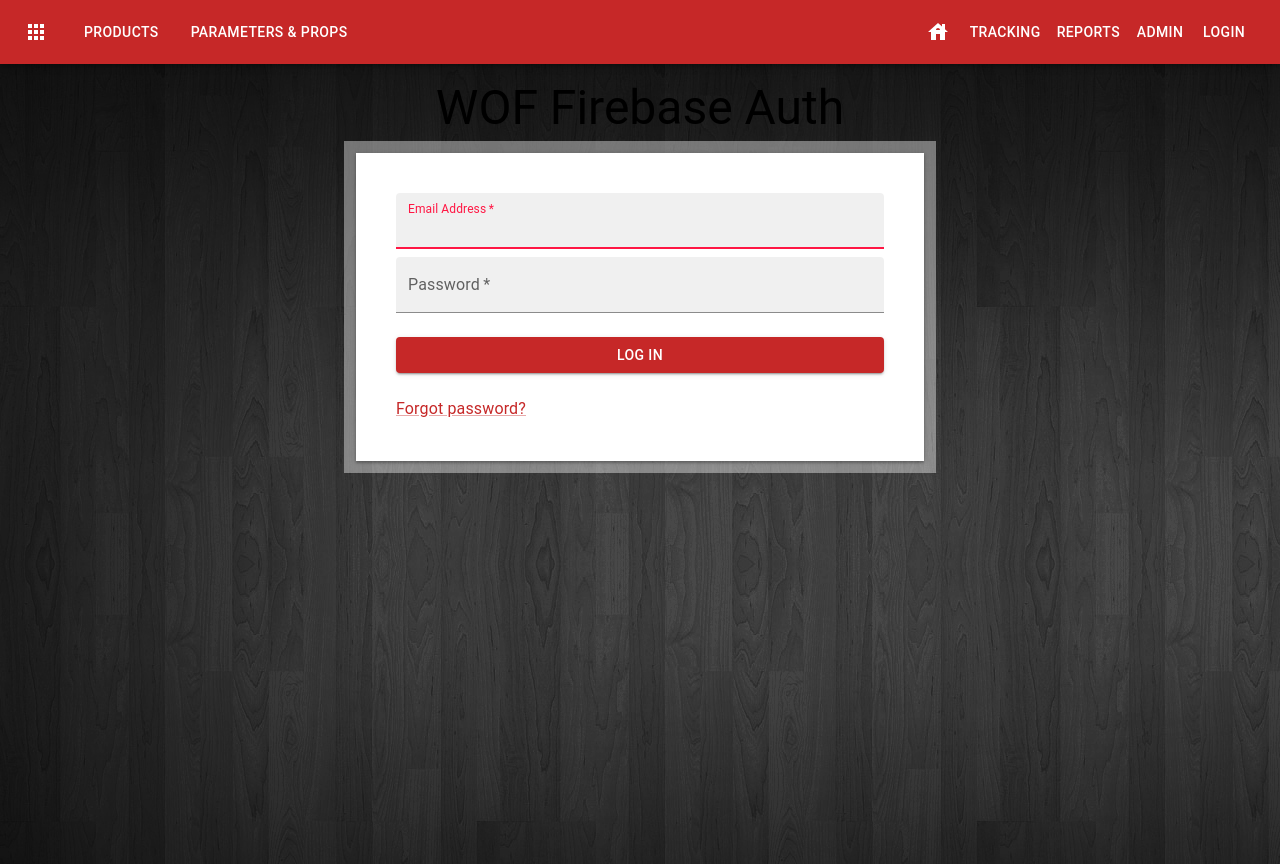
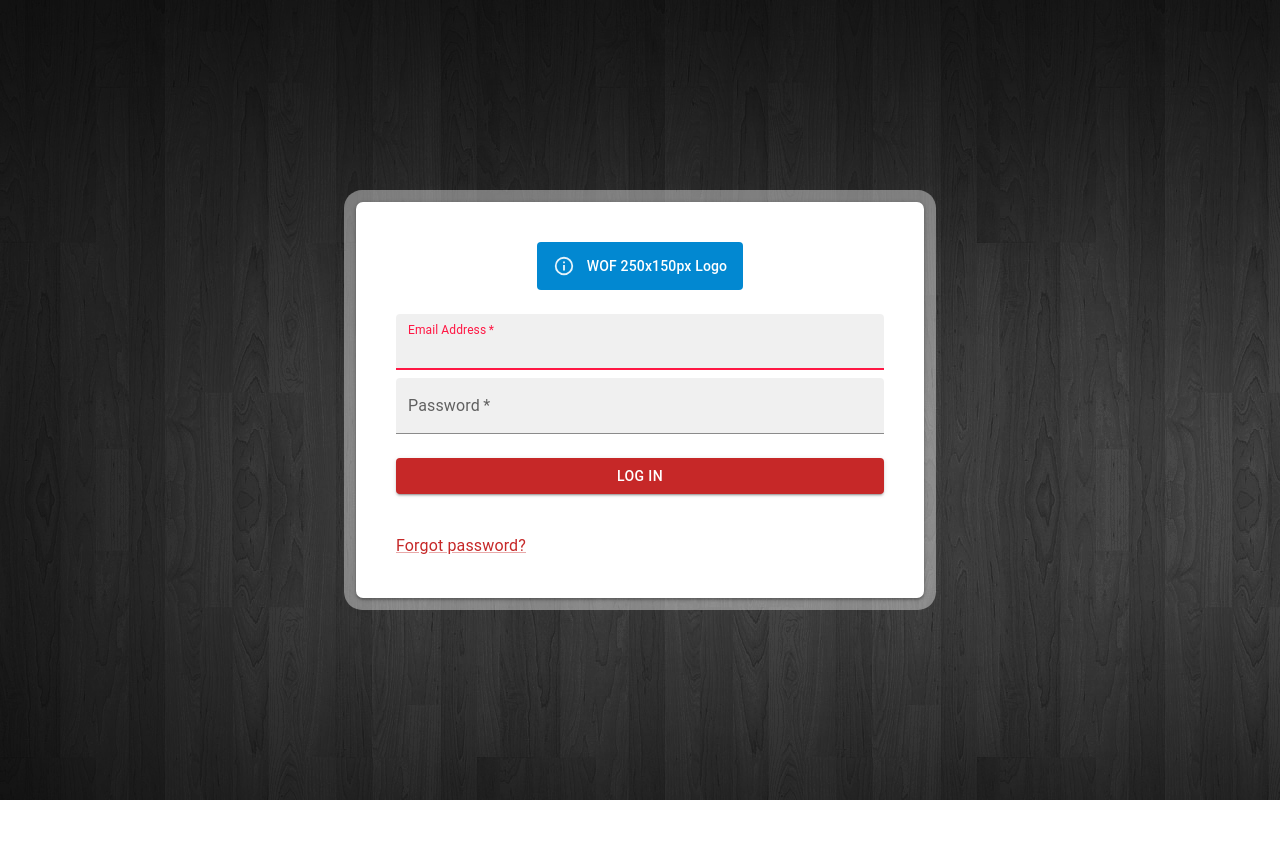
Before and after one commit to jmswof/wof-fullstack, a React app in the folder client/: page /sign-in in a window 1280 px wide. After the commit the page ends 800 px from the top, so only its background shows below. Built offline with nearby package versions, Linux system fonts and the light colour scheme; no server answers.

Commit message:
material ui nav and login updates

```diff
--- a/client/src/components/navigation/WofNavBar.tsx
+++ b/client/src/components/navigation/WofNavBar.tsx
@@ -14,7 +14,8 @@
   const {user, setUser} = useAuthContext();
 
   return (
-    <AppBar position="sticky">
+    user
+    ? <AppBar position="sticky">
         <Toolbar>
           <IconButton size="large" edge="start" color="inherit" aria-label="menu" sx={{ mr: 2 }} onClick={() => navigate('/')}>
             <AppsIcon />
@@ -46,6 +47,7 @@
           }}>{user ? 'Logout': 'Login'}</Button>
         </Toolbar>
       </AppBar>
+    : <></>
   );
 };
 
--- a/client/src/pages/login/index.tsx
+++ b/client/src/pages/login/index.tsx
@@ -8,56 +8,68 @@
 import { useAuthContext } from '../../context/AuthContext';
 import Link from '@mui/material/Link';
 import { useNavigate, Link as LinkRouter } from 'react-router-dom';
+import { Grid } from '@mui/material';
 
 const Login: React.FC = () => {
   const {user, setUser} = useAuthContext();
   const navigate = useNavigate();
 
   useEffect(() => {
-    if (user != null) {
+    if (user != null)
       navigate('/');
-    }
   }, [user]);
 
   document.title = 'World of Floors - Login';
   const [email, setEmail] = useState<string>('');
   const [password, setPassword] = useState<string>('');
-  const [error, setError] = useState<boolean>();
+  const [error, setError] = useState<boolean>(false);
 
   const onSubmit = (e: SyntheticEvent) => {
     e.preventDefault();
-    auth.signInWithEmailAndPassword(email, password)
-      .then(creds => {
-        setUser(creds.user);
-      })
-      .catch(err => {
-        console.log(err);
-      });
+    setError(false);
+    auth
+      .signInWithEmailAndPassword(email, password)
+      .then( creds => setUser(creds.user) )
+      .catch( () => setError(true) );
   }
 
     return (
-      <Box style={{backgroundImage: "url(/static/wood5.jpg)"}} height={'100vh'}>
-        <Box display={'flex'} justifyContent={'center'}>
-          <Typography sx={{mt: 2}} variant='h3' gutterBottom>WOF Firebase Auth</Typography>
+      <Grid style={{backgroundImage: "url(/static/wood5.jpg)"}} display='flex' flexDirection='column' alignItems='center' justifyContent='center' height='100vh'>
+        <Box
+          display='flex'
+          flexDirection='column'
+          alignItems='center'
+          sx={{p: 5}}
+          style={{
+            backgroundColor: 'white',
+            boxShadow: "0 2px 2px rgb(0 0 0 / 20%), 0 1px 5px rgb(0 0 0 / 20%), 0 0 0 12px rgb(255 255 255 / 40%)",
+            borderRadius: "7px"
+          }}
+        >
+            {
+              error &&
+              <Box sx={{mb: 3, width: '100%'}}>
+                <Alert severity='error'>
+                  <Typography variant='body1'>Error!</Typography>
+                  <Typography variant='caption'>Please check your credentials.</Typography>
+                </Alert>
               </Box>
-        <Box display={'flex'} justifyContent={'center'} alignItems={'center'}>
-          <Box sx={{p: 5}} style={{backgroundColor: 'white', boxShadow: "0 2px 2px rgb(0 0 0 / 20%), 0 1px 5px rgb(0 0 0 / 20%), 0 0 0 12px rgb(255 255 255 / 40%)", borderRadius: "0px"}}>
-            {error && <Alert severity="error" sx={{mb: 2}}>Error!</Alert>}
+            }
+            <Alert sx={{mt: 0, mb: 3}} severity='info' variant='filled'>WOF 250x150px Logo</Alert>
           <Box>
             <TextField sx={{mb: 1}} onChange={(e) => setEmail(e.target.value)} type="email" name="email" variant="filled" required fullWidth label="Email Address" color='secondary' autoComplete="email" autoFocus />
             <TextField onChange={(e) => setPassword(e.target.value)} type="password" name="password" label="Password" variant="filled" required fullWidth color="secondary" autoComplete="current-password" />
           </Box>
-            <Box>
-              <Button sx={{mt: 3}} fullWidth variant="contained" color="primary" onClick={onSubmit}>Log In</Button>
+          <Box sx={{mt: 3, width: '100%'}} alignSelf='end'>
+            <Button fullWidth variant="contained" color="primary" onClick={onSubmit}>Log In</Button>
           </Box>
-            <Box sx={{ mt: 3 }}>
+          <Box sx={{ mt: 3 }} alignSelf='start'>
             <Link component={LinkRouter} to='/forgot-password'>
               <Typography sx={{mt: 2}}>Forgot password?</Typography>
             </Link>
           </Box>
         </Box>
-        </Box>
-      </Box>
+      </Grid>
     );
 };
 
```
Lines whose indentation alone changed are shown as unchanged.
